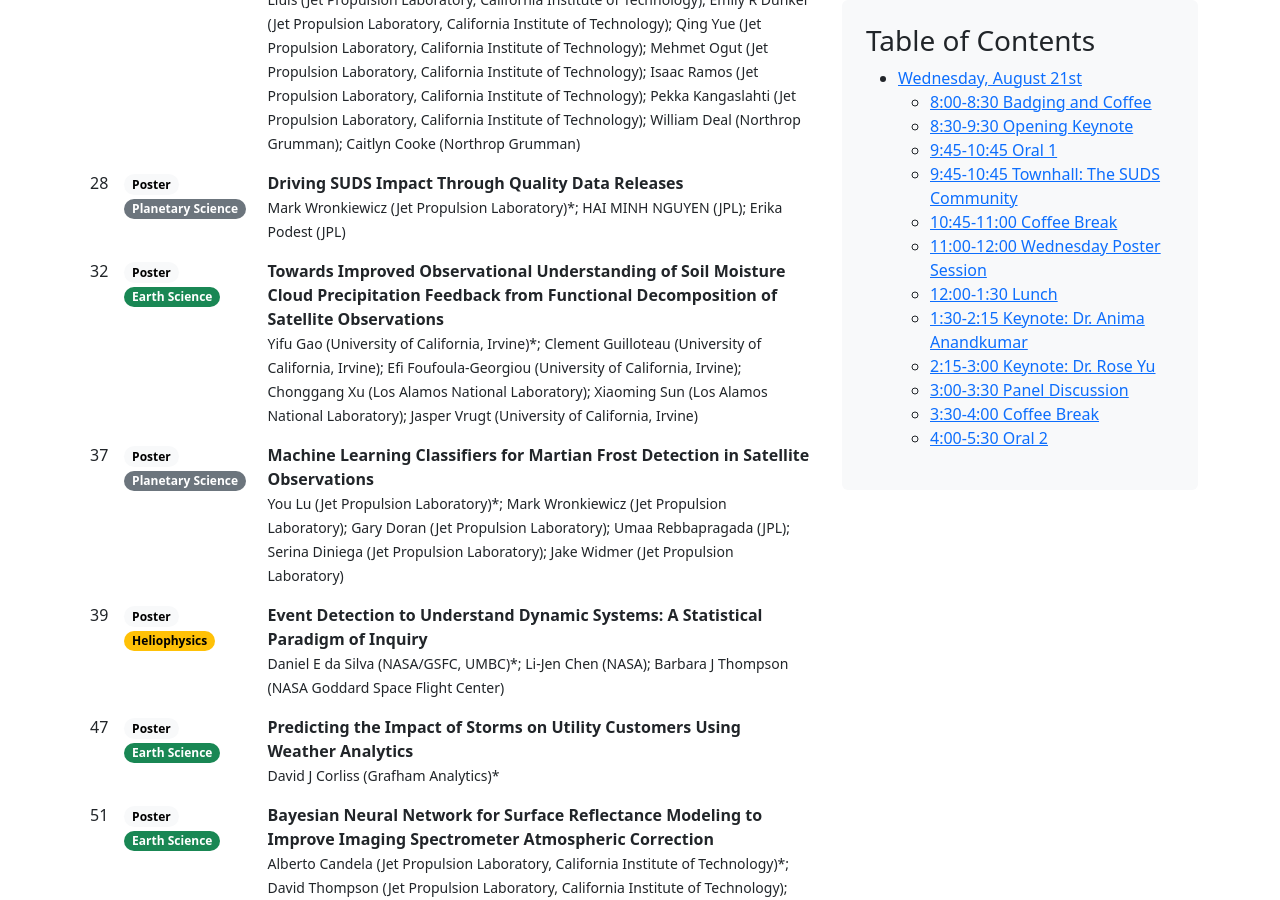
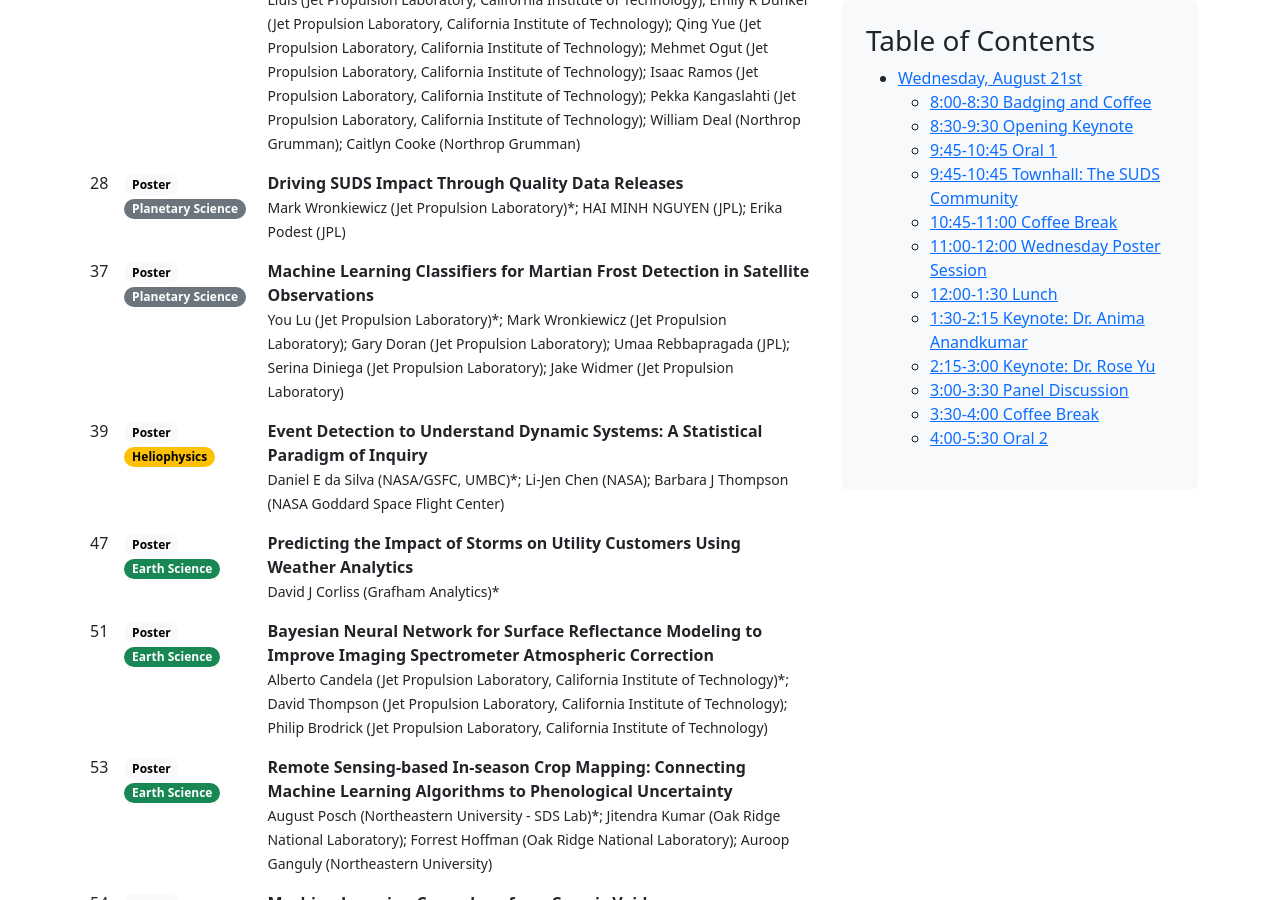
Before and after one commit to JPLMLIA/sudsconf, a Jekyll site: the page built from program/conf-d1.md, in a window 1280 px wide and 900 px high, scrolled down 1964 px. Built offline with Jekyll 4.4.1, drawn with Linux system fonts in a browser that asks for light colours; a script that is not in the unit is left out; comment, search, counter and statistics services are not loaded.

Commit message:
Withdrawn abstracts

```diff
--- a/program/conf-d1.md
+++ b/program/conf-d1.md
@@ -53,7 +53,6 @@ toc: True
 | 16 | <poster-tag/> <sp-tag/> | **Reconstructing Equatorial Electron Flux Measurements from low-Earth-orbit: A Conjunction Based Framework** <br> <small> Dominique L Stumbaugh (UCLA)* </small> |
 | 23 | <poster-tag/> <es-tag/> | **Storm Classification and Dynamic Targeting for a SMart ICE Cloud Sensing (SMICES) Satellite** <br> <small> Jason Swope (Jet Propulsion Laboratory, California Institute of Technology)*; Steve Chien (Jet Propulsion Laboratory, California Institute of Technology); Xavier Bosch-Lluis (Jet Propulsion Laboratory, California Institute of Technology); Emily R Dunkel (Jet Propulsion Laboratory, California Institute of Technology); Qing Yue (Jet Propulsion Laboratory, California Institute of Technology); Mehmet Ogut (Jet Propulsion Laboratory, California Institute of Technology); Isaac Ramos (Jet Propulsion Laboratory, California Institute of Technology); Pekka Kangaslahti (Jet Propulsion Laboratory, California Institute of Technology); William Deal (Northrop Grumman); Caitlyn Cooke (Northrop Grumman) </small> |
 | 28 | <poster-tag/> <ps-tag/> | **Driving SUDS Impact Through Quality Data Releases** <br> <small> Mark Wronkiewicz (Jet Propulsion Laboratory)*; HAI MINH NGUYEN (JPL); Erika Podest (JPL) </small> |
-| 32 | <poster-tag/> <es-tag/> | **Towards Improved Observational Understanding of Soil Moisture Cloud Precipitation Feedback from Functional Decomposition of Satellite Observations** <br> <small> Yifu Gao (University of California, Irvine)*; Clement Guilloteau (University of California, Irvine); Efi Foufoula-Georgiou (University of California, Irvine); Chonggang Xu (Los Alamos National Laboratory); Xiaoming Sun (Los Alamos National Laboratory); Jasper Vrugt (University of California, Irvine) </small> |
 | 37 | <poster-tag/> <ps-tag/> | **Machine Learning Classifiers for Martian Frost Detection in Satellite Observations** <br> <small> You Lu (Jet Propulsion Laboratory)*; Mark Wronkiewicz (Jet Propulsion Laboratory); Gary Doran (Jet Propulsion Laboratory); Umaa Rebbapragada (JPL); Serina Diniega (Jet Propulsion Laboratory); Jake Widmer (Jet Propulsion Laboratory) </small> |
 | 39 | <poster-tag/> <hp-tag/> | **Event Detection to Understand Dynamic Systems: A Statistical Paradigm of Inquiry** <br> <small> Daniel E da Silva (NASA/GSFC, UMBC)*; Li-Jen Chen (NASA); Barbara J Thompson (NASA Goddard Space Flight Center) </small> |
 | 47 | <poster-tag/> <es-tag/> | **Predicting the Impact of Storms on Utility Customers Using Weather Analytics** <br> <small> David J Corliss (Grafham Analytics)* </small> |
```
Also changed, not shown: program/conf-d3.md (+0 -1 lines).
